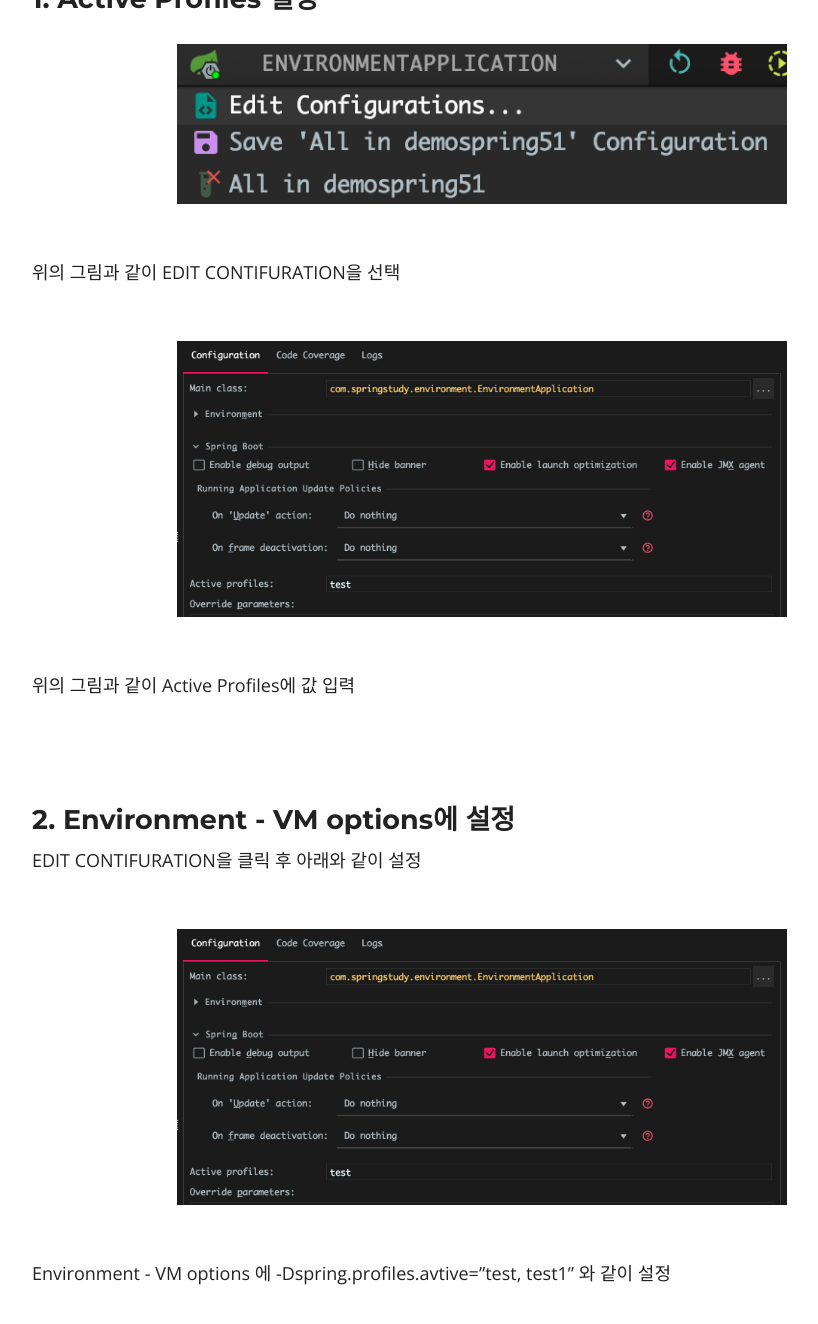
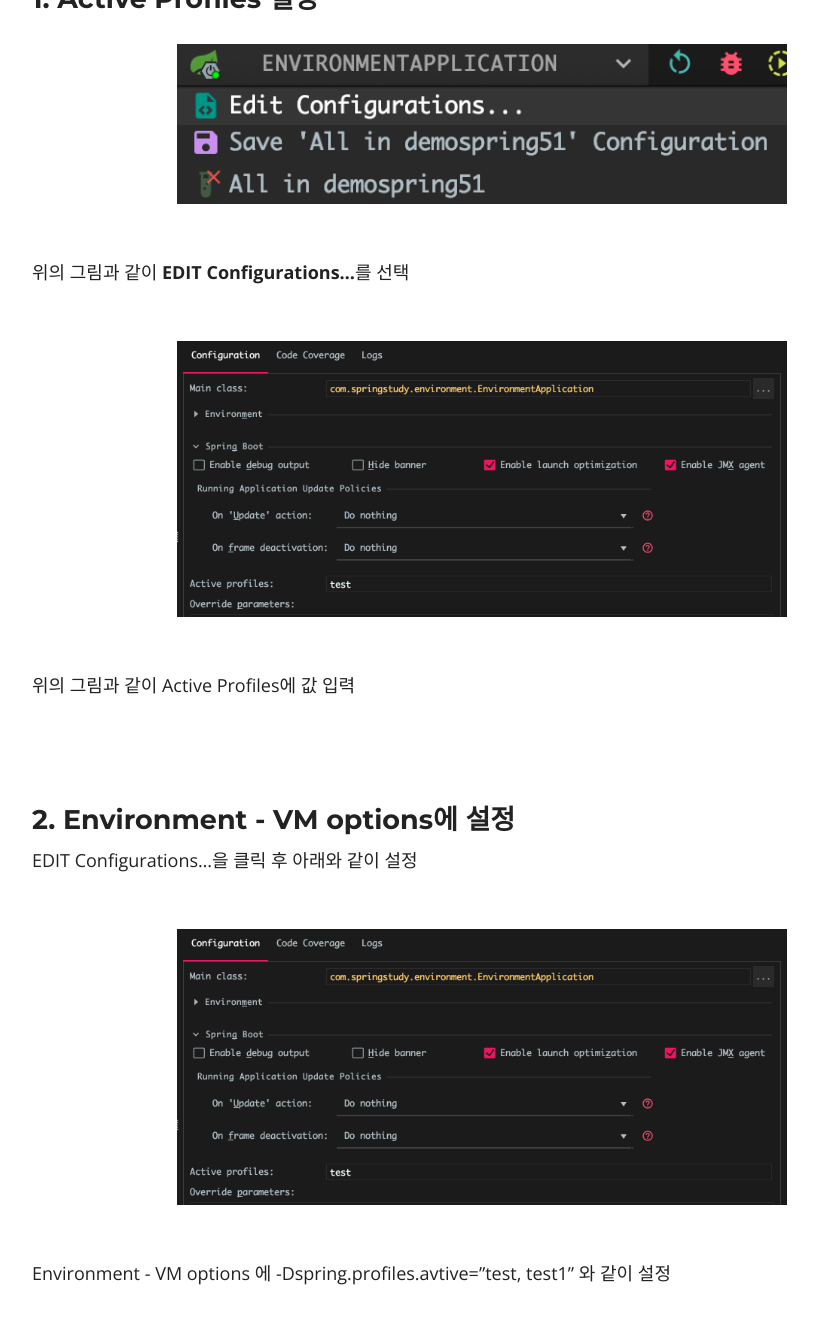
Before and after one commit to Seongmun-Hong/Seongmun-Hong.github.io, a Jekyll site: the page built from _posts/2019-05-22-IoC Container(5).md, in a window 1280 px wide and 1400 px high, scrolled down 3779 px. Shown: the top 1324 px of the window, without its empty margins (158-976 px from the left). Built offline with Jekyll 4.4.1, drawn with Linux system fonts in a browser that asks for light colours; nearby versions of some CDN libraries; library files that are not in the unit come from our copies; comment, search, counter and statistics services are not loaded.

Commit message:
fix 오타 수정

```diff
--- a/_posts/2019-05-22-IoC Container(5).md
+++ b/_posts/2019-05-22-IoC Container(5).md
@@ -149,7 +149,7 @@
 {:.post-img}
 ![IntellijProfile1](/images/post/intellij_profile1.png)
 
-위의 그림과 같이 EDIT CONTIFURATION을 선택
+위의 그림과 같이 **EDIT Configurations...**를 선택
 
 {:.post-img}
 ![IntellijProfile2](/images/post/intellij_profile2.png)
@@ -160,7 +160,7 @@
 
 ### 2. Environment - VM options에 설정
 
-EDIT CONTIFURATION을 클릭 후 아래와 같이 설정
+EDIT Configurations...을 클릭 후 아래와 같이 설정
 
 {:.post-img}
 ![IntellijProfile3](/images/post/intellij_profile2.png)
```
